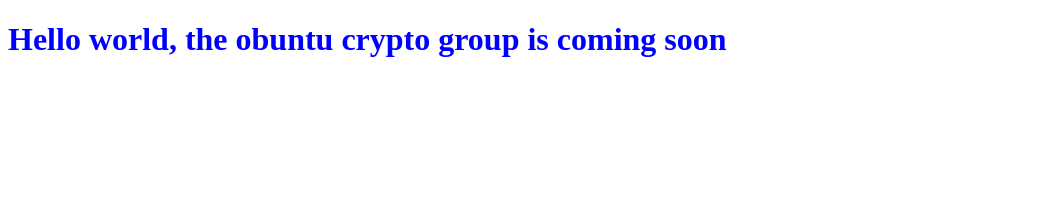
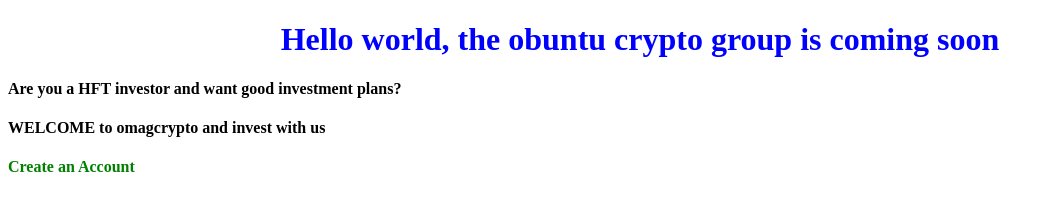
Before and after one commit to Kelly-001-maker/omagweb, a plain HTML site: page index.html in a window 1280 px wide. Shown: the whole page, without its empty margins (0-1054 px from the left). Drawn offline with Linux system fonts and the light colour scheme.

Commit message:
Just changing

```diff
--- a/index.html
+++ b/index.html
@@ -1,12 +1,27 @@
 <!DOCTYPE html>
 <html>
 <head>
+	<style>
+		h1{
+			text-align:center;
+		}
+
+	</style>
 	<meta charset="UTF-8">
     <meta http-equiv="X-UA-Compatible" content="IE=edge">
     <meta name="viewport" content="width=device-width, initial-scale=1.0">
 	<title>Obuntu crypto</title>
 </head>
-<body style="color:#F0FFF0;">
- <div><h1 style="color:blue;">Hello world, the obuntu crypto group is coming soon</h1></div>
+<body background-color:#F0FFF0;>
+ <div>
+ 	<h1 style="color:blue;">Hello world, the obuntu crypto group is coming soon</h1>
+ </div>
+ <div>
+ 	<p> <h4 style="color:black">Are you a HFT investor and want good investment plans?</h4> </p>
+ 	<p> <h4 style="color:black">WELCOME to omagcrypto and invest with us</h4> </p>
+ 	<p> <h4 style="color:green">Create an Account</h4> </p>
+
+
+</div>
  </body>
 </html>
```
